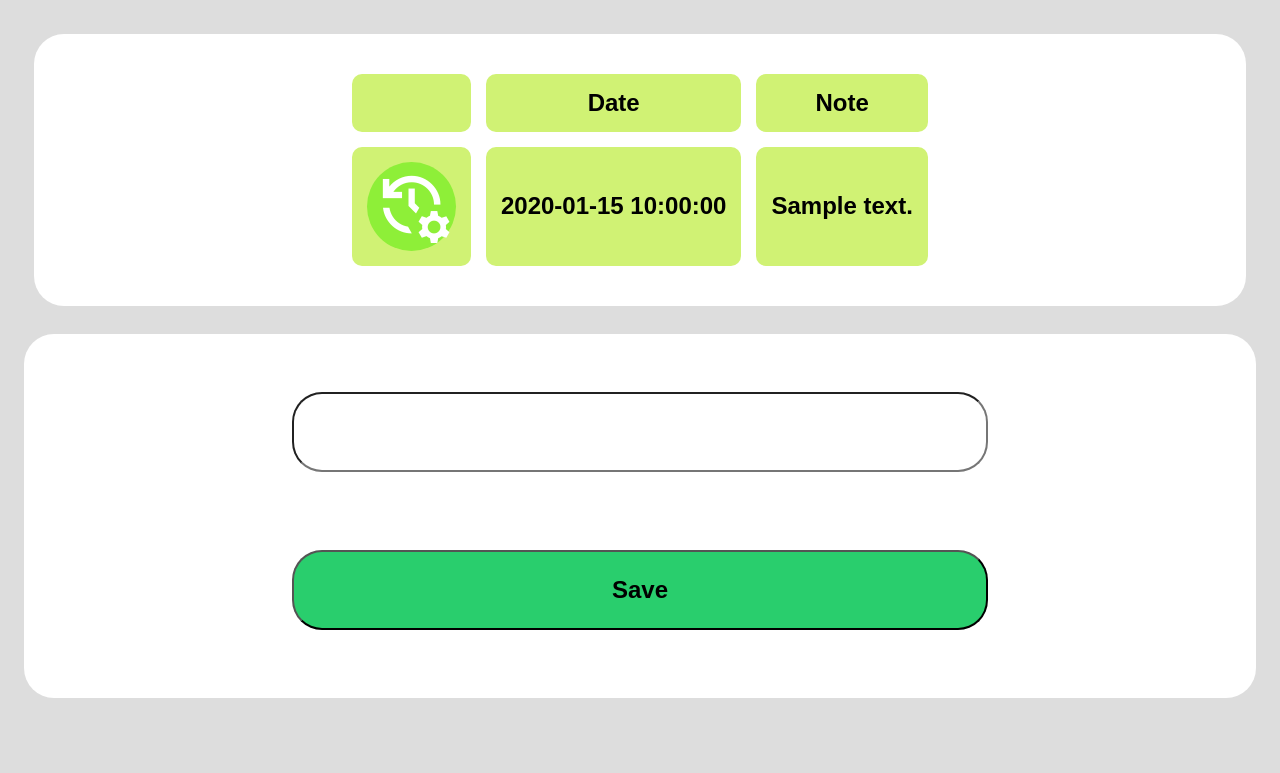
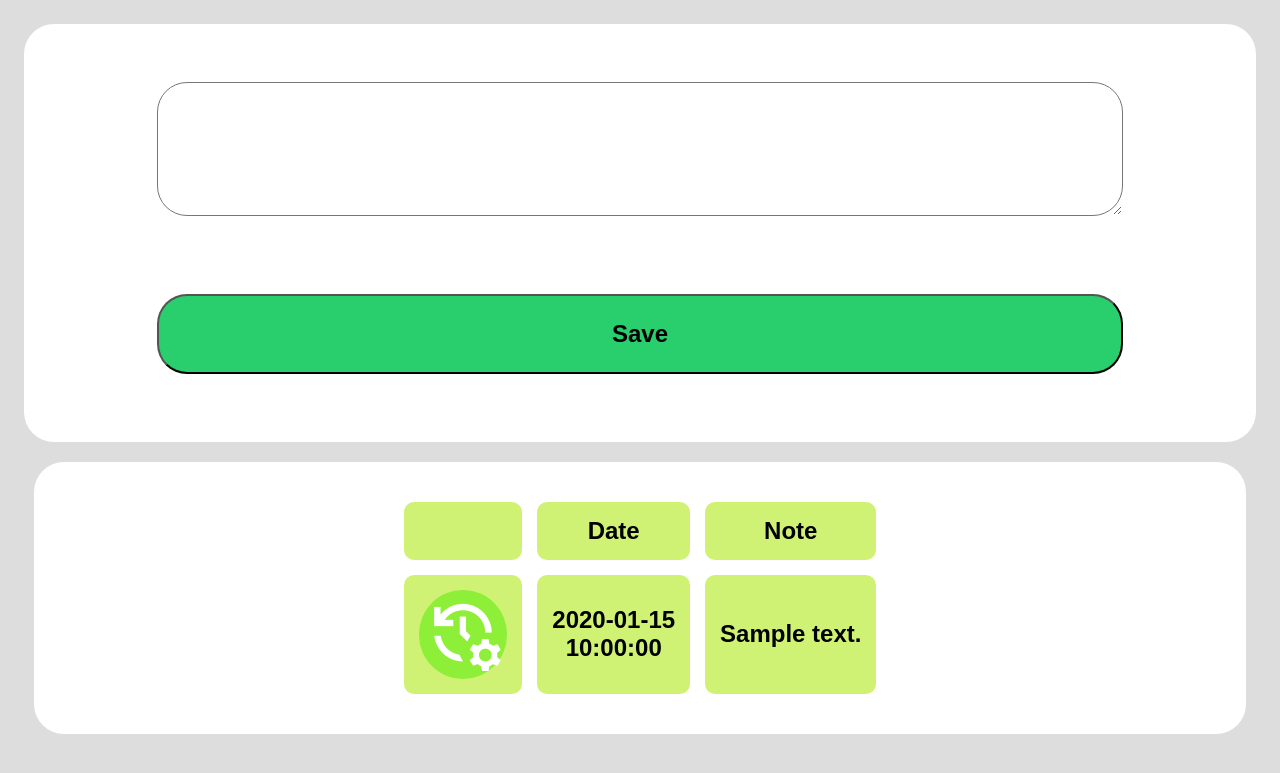
Before and after one commit to marcinLipinski5/ReefAquariumController, a Flask app: page /notes/ in a window 1280 px wide. Shown: the top 773 px of the page. Run offline with Flask 2, Linux system fonts and the light colour scheme; tables that the repository leaves empty hold one stand-in row (values such as "Sample post"); lists and menus that the app fills with data are empty.

Commit message:
refactor note list to make it more user friendly

```diff
--- a/server/api/notes.py
+++ b/server/api/notes.py
@@ -13,7 +13,10 @@ def notes_api(database: Database):
         note_list = database.select(table='notes', single=False, append=' ORDER BY id DESC')
         answer = []
         for note in note_list:
-            answer.append({'id': note[0], 'date': note[1], 'content': note[2]})
+            date_time = note[1].split(" ")
+            date = date_time[0]
+            time = date_time[1]
+            answer.append({'id': note[0], 'date': date, 'time': time, 'content': note[2]})
         return render_template("html/notes/notes.html", note_list=answer)
 
     @notes.route("/add", methods=["POST"])
--- a/server/static/css/main.css
+++ b/server/static/css/main.css
@@ -246,3 +246,7 @@ background-color: #e9e5e5;
 text-align: left;
 font-size: 70%
 }
+
+.column__date {
+white-space: nowrap;
+}
--- a/server/static/html/notes/notes.html
+++ b/server/static/html/notes/notes.html
@@ -7,6 +7,16 @@
     </head>
    <body>
    <div class="flex-container">
+       <div class="general__block">
+            <form action="/notes/add" method="post">
+                <label class="general__block">
+                    <textarea class="settings__block general__text__settings" name="note" id="note" cols="60" rows="3"></textarea>
+                </label>
+                <label class="general__block">
+                    <input type="submit" class="settings__block general__text__settings alarm__btn--inactive" value="Save" />
+                </label>
+            </form>
+        </div>
         <div class="general__block general__text__settings">
             <table>
                  <tr>
@@ -21,23 +31,12 @@
                             <a class="material-icons" href="/notes/update?id={{note.id}}">manage_history</a>
                         </button>
                     </th>
-                    <th>{{ note.date }}</th>
+                    <th class="column__date">{{ note.date }} <br> {{ note.time }}</th>
                     <th>{{ note.content }}</th>
                  </tr>
                  {% endfor %}
              </table>
         </div>
-       <br>
-        <div class="general__block">
-            <form action="/notes/add" method="post">
-                <label class="general__block">
-                    <input class="settings__block general__text__settings" type="text" name="note" id="note" size="40"/>
-                </label>
-                <label class="general__block">
-                    <input type="submit" class="settings__block general__text__settings alarm__btn--inactive" value="Save" />
-                </label>
-            </form>
-        </div>
    </div>
    </body>
 </html>
```
